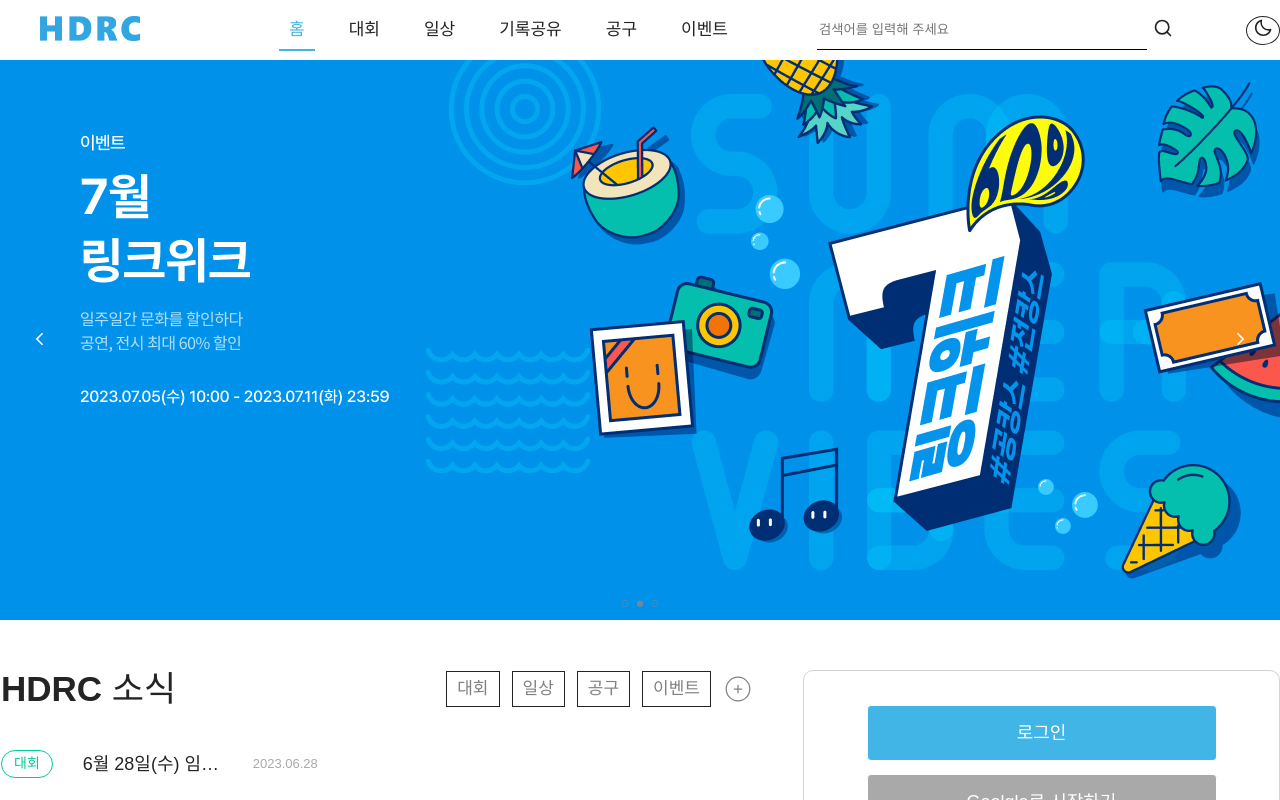
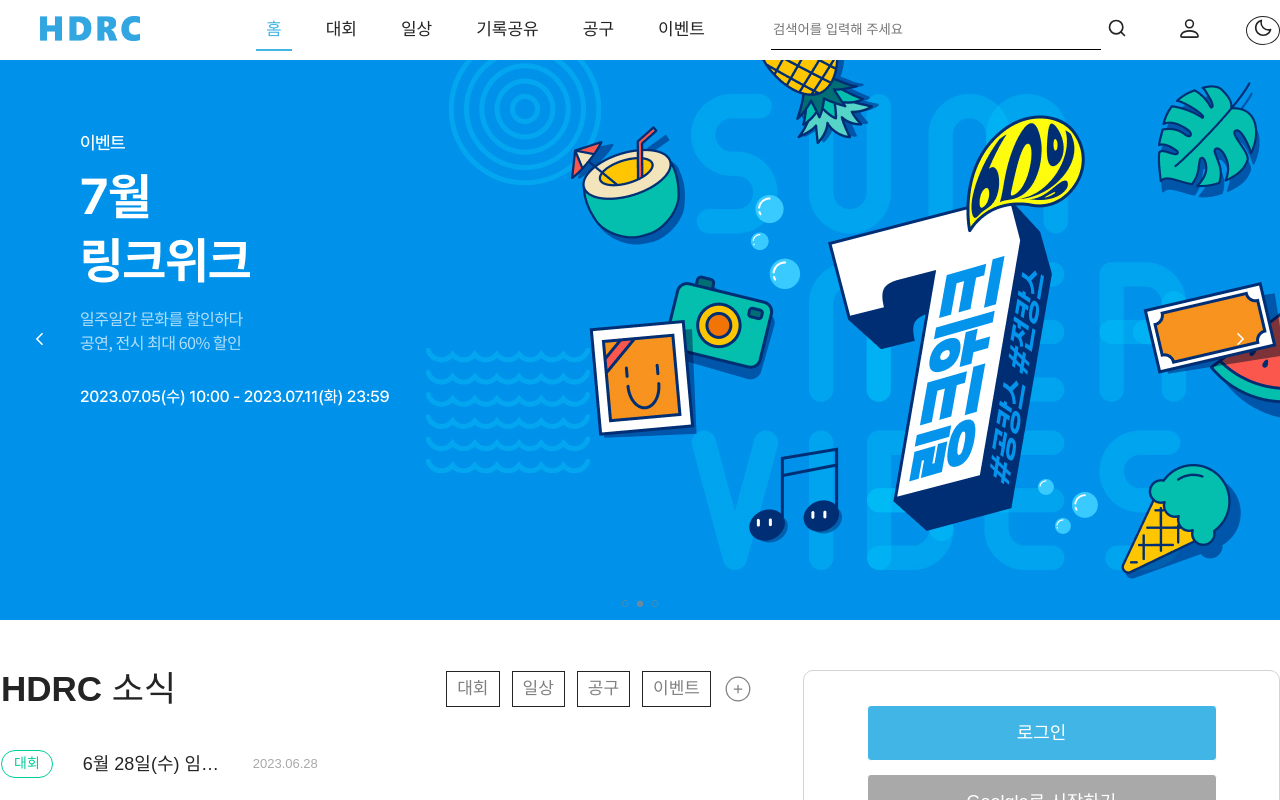
Before and after one commit to leesh2985/Portfolio00, a React (Vite) app: page / in a window 1280 px wide. Shown: the top 800 px of the page. Built offline with nearby package versions, Linux system fonts and the light colour scheme.

Commit message:
마이페이지 추가

```diff
--- a/src/component/header/Header.tsx
+++ b/src/component/header/Header.tsx
@@ -2,6 +2,7 @@ import { useState } from 'react';
 import styled from 'styled-components';
 import Search from './Search';
 import ModeBtn from './ModeBtn';
+import { BsPerson } from 'react-icons/bs';
 
 interface HeaderProps {
   toggleTheme: () => void;
@@ -57,6 +58,10 @@ export default function Header({ toggleTheme, theme }: HeaderProps) {
         </NavItem>
       </Nav>
       <Search theme={theme} />
+      <MyPageLink>
+        <BsPerson />
+      </MyPageLink>
+
       <ModeBtn toggleTheme={toggleTheme} />
     </Gnb>
   );
@@ -131,3 +136,8 @@ const NavItemLink = styled.a<NavItemLinkProps>`
     }
   `}
 `;
+
+const MyPageLink = styled.a`
+  font-size: 25px;
+  cursor: pointer;
+`;
```
